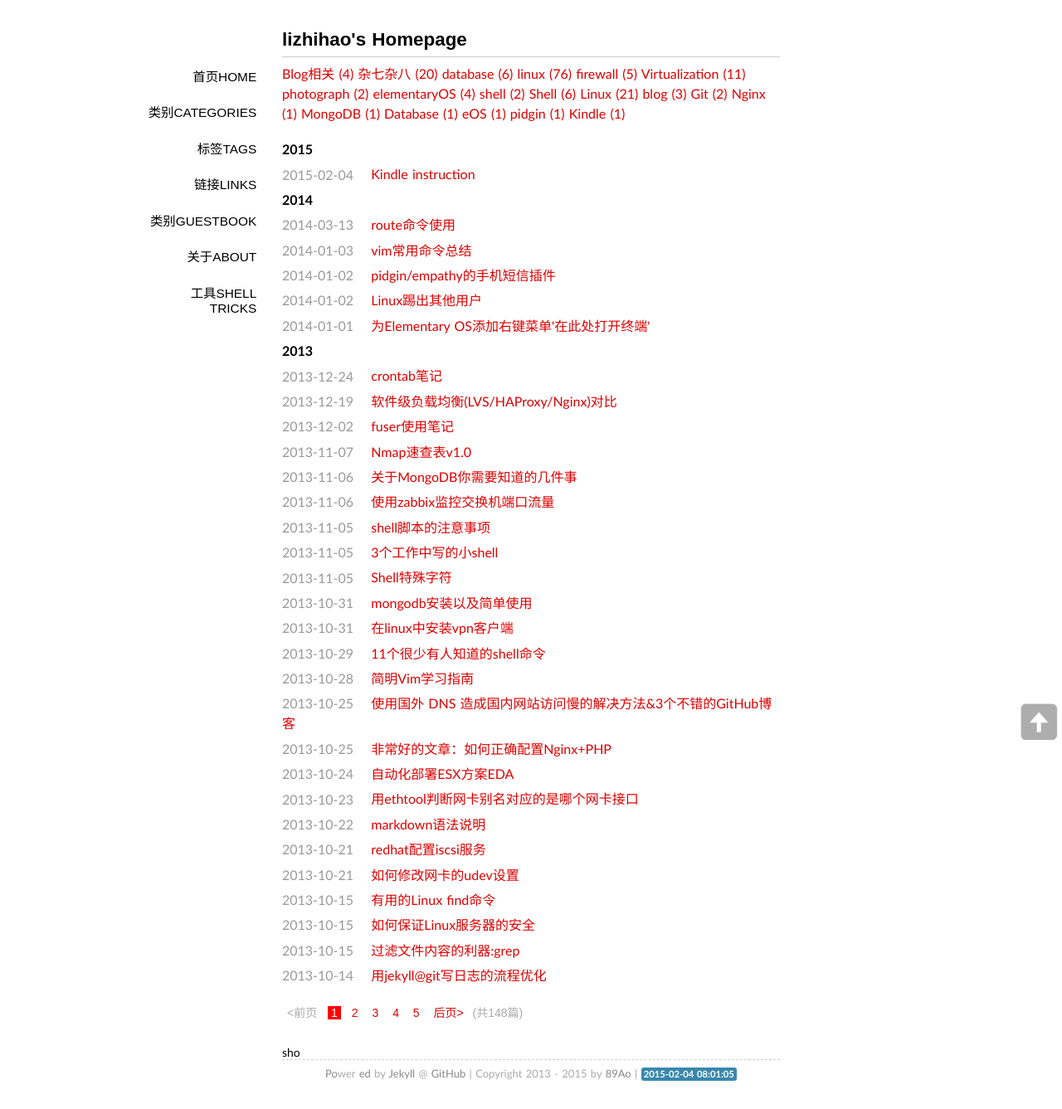
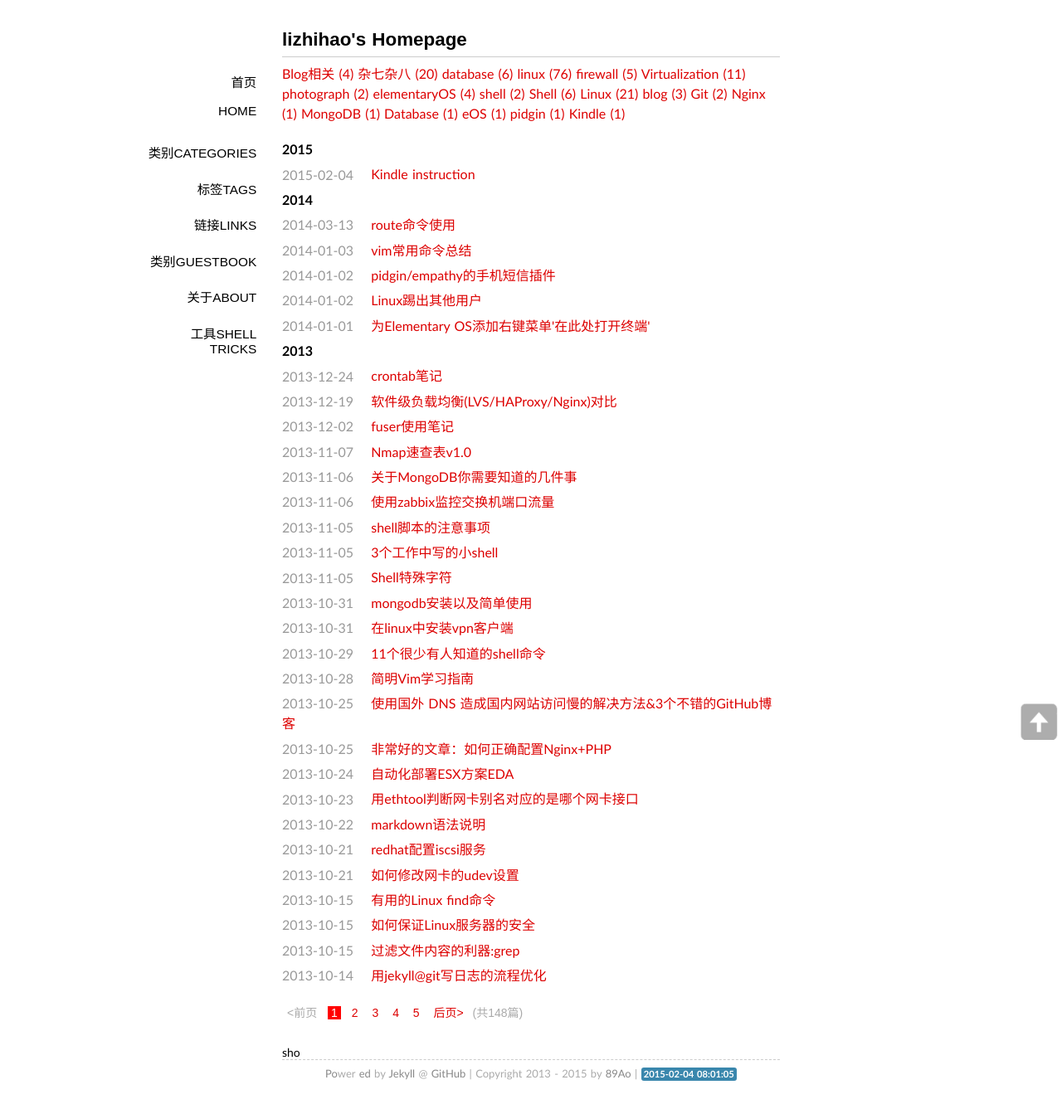
Before and after one commit to lizhihao/lizhihao.github.io, a Jekyll site: the page built from index.html, in a window 1280 px wide. Shown: the whole page at 83% size. Built offline with Jekyll 4.4.1, drawn with Linux system fonts in a browser that asks for light colours; some web fonts are replaced; Markdown is read by kramdown in place of the engine named in the settings; the list of posts is cut into pages by our own code.

Commit message:
add link

```diff
--- a/_layouts/default.html
+++ b/_layouts/default.html
@@ -45,7 +45,10 @@
 				<h1>{{ page.title }}</h1>
 				</header>
 				<nav id="real_nav">
-					<span><a title="home" class="" href="/">首页home</a></span>
+					<span><a title="home" class="" href="/">
+						<p>首页</p>
+						<p>home</p>
+						</a></span>
 					<span><a title="categories" class="" href="/categories/">类别categories</a></span>
 					<span><a title="tags" class="" href="/tags/">标签tags</a></span>
 					<span><a title="links" class="" href="/links/">链接links</a></span>
```
